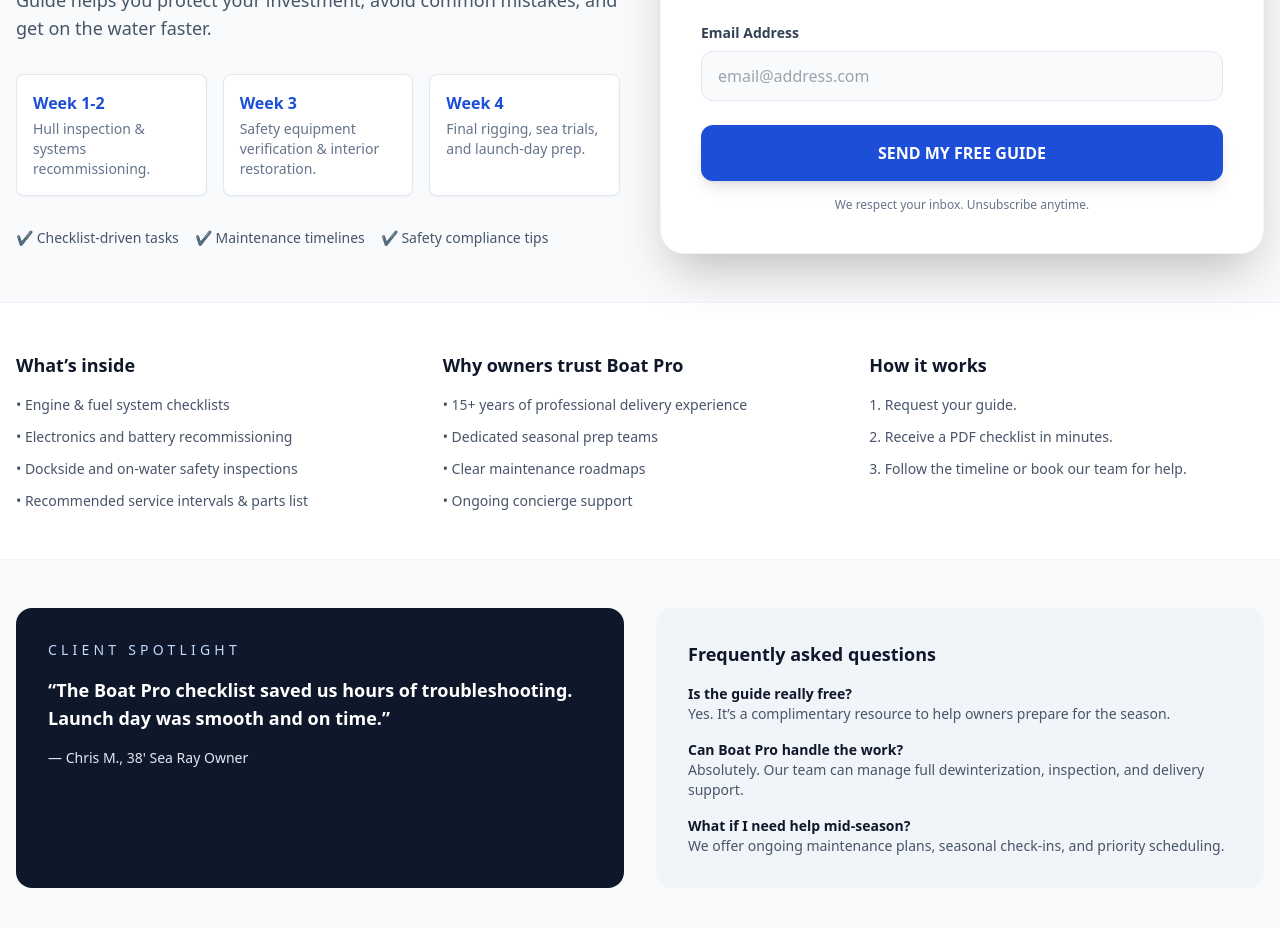
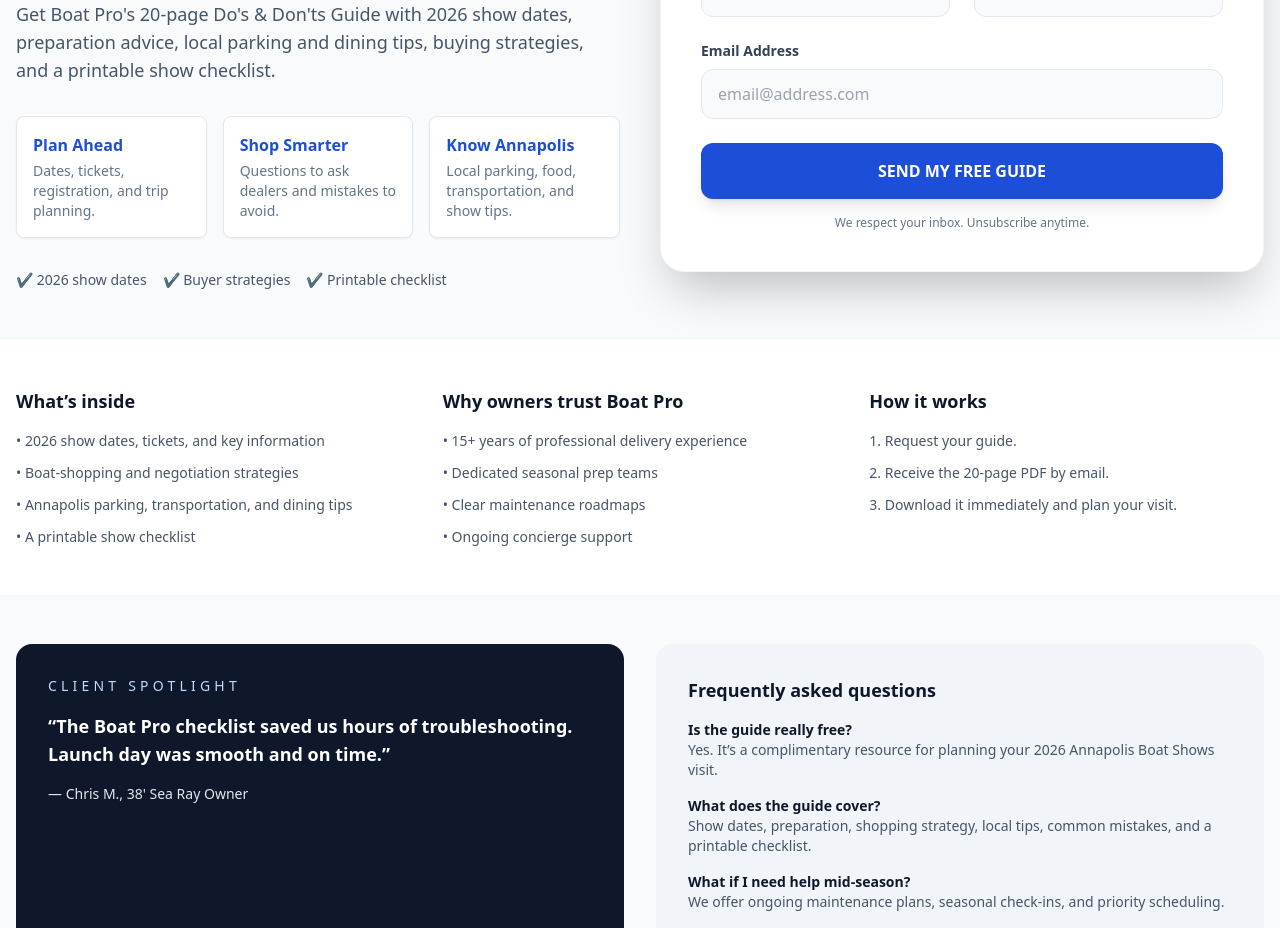
Before and after one commit to dscottpoii/boat-pro-summer-leadmagnet, a plain HTML site: page css.html in a window 1280 px wide. Shown: the part 381-1309 px from the top of the page. Drawn offline with nearby package versions, Linux system fonts and the light colour scheme.

Commit message:
Add Annapolis Boat Shows guide and email automation

```diff
--- a/css.html
+++ b/css.html
@@ -3,7 +3,7 @@
 <head>
     <meta charset="UTF-8">
     <meta name="viewport" content="width=device-width, initial-scale=1.0">
-    <title>Boat Pro | Spring Dewinterization Guide</title>
+    <title>2026 Annapolis Boat Shows Do's &amp; Don'ts Guide | Boat Pro</title>
     <script src="https://cdn.tailwindcss.com"></script>
 </head>
 <body class="bg-slate-50 text-slate-900 font-sans">
@@ -13,7 +13,7 @@
                 <img src="1845.png" alt="Boat Pro Logo" class="h-16 md:h-20 object-contain">
                 <div>
                     <p class="text-xs tracking-[0.2em] uppercase font-bold text-slate-500">Professional Yacht Services &amp; Maritime Solutions</p>
-                    <p class="text-sm text-slate-600">Serving owners, captains, and brokers across the Gulf Coast.</p>
+                    <p class="text-sm text-slate-600">Serving boat owners, captains, marinas, and brokers throughout the Chesapeake Bay and Mid-Atlantic.</p>
                 </div>
             </div>
             <div class="flex flex-col md:items-end gap-1 text-sm text-slate-500">
@@ -27,32 +27,32 @@
         <section class="max-w-7xl mx-auto px-4 py-12">
             <div class="grid grid-cols-1 lg:grid-cols-2 gap-10 items-center">
                 <div>
-                    <p class="text-sm uppercase tracking-[0.3em] text-blue-700 font-semibold">Free seasonal guide</p>
+                    <p class="text-sm uppercase tracking-[0.3em] text-blue-700 font-semibold">Free 2026 Annapolis Boat Shows guide</p>
                     <h1 class="text-3xl md:text-5xl font-black text-slate-900 mt-4 leading-tight">
-                        Launch with confidence in just 4 weeks.
+                        Navigate the Annapolis Boat Shows like a seasoned pro.
                     </h1>
                     <p class="text-lg text-slate-600 mt-6">
-                        Skip the guesswork. Our step-by-step Spring Dewinterization &amp; Launch Guide helps you protect your investment,
-                        avoid common mistakes, and get on the water faster.
+                        Get Boat Pro's 20-page Do's &amp; Don'ts Guide with 2026 show dates, preparation advice,
+                        local parking and dining tips, buying strategies, and a printable show checklist.
                     </p>
                     <div class="mt-8 grid grid-cols-1 sm:grid-cols-3 gap-4">
                         <div class="bg-white p-4 rounded-lg border border-slate-200 shadow-sm">
-                            <span class="text-blue-700 font-bold block mb-1">Week 1-2</span>
-                            <p class="text-sm text-slate-500">Hull inspection &amp; systems recommissioning.</p>
+                            <span class="text-blue-700 font-bold block mb-1">Plan Ahead</span>
+                            <p class="text-sm text-slate-500">Dates, tickets, registration, and trip planning.</p>
                         </div>
                         <div class="bg-white p-4 rounded-lg border border-slate-200 shadow-sm">
-                            <span class="text-blue-700 font-bold block mb-1">Week 3</span>
-                            <p class="text-sm text-slate-500">Safety equipment verification &amp; interior restoration.</p>
+                            <span class="text-blue-700 font-bold block mb-1">Shop Smarter</span>
+                            <p class="text-sm text-slate-500">Questions to ask dealers and mistakes to avoid.</p>
                         </div>
                         <div class="bg-white p-4 rounded-lg border border-slate-200 shadow-sm">
-                            <span class="text-blue-700 font-bold block mb-1">Week 4</span>
-                            <p class="text-sm text-slate-500">Final rigging, sea trials, and launch-day prep.</p>
+                            <span class="text-blue-700 font-bold block mb-1">Know Annapolis</span>
+                            <p class="text-sm text-slate-500">Local parking, food, transportation, and show tips.</p>
                         </div>
                     </div>
                     <div class="mt-8 flex flex-wrap gap-4 text-sm text-slate-600">
-                        <span class="flex items-center gap-2">✔️ Checklist-driven tasks</span>
-                        <span class="flex items-center gap-2">✔️ Maintenance timelines</span>
-                        <span class="flex items-center gap-2">✔️ Safety compliance tips</span>
+                        <span class="flex items-center gap-2">✔️ 2026 show dates</span>
+                        <span class="flex items-center gap-2">✔️ Buyer strategies</span>
+                        <span class="flex items-center gap-2">✔️ Printable checklist</span>
                     </div>
                 </div>
 
@@ -61,6 +61,8 @@
                     <p class="text-sm text-slate-500 text-center mt-2">We’ll email a downloadable PDF and seasonal reminders.</p>
 
                     <form id="boatProForm" class="space-y-6 mt-6">
+                        <input type="hidden" name="guide" value="2026 Annapolis Boat Shows Do's &amp; Don'ts Guide">
+                        <input type="hidden" name="guideUrl" value="https://raw.githubusercontent.com/dscottpoii/boat-pro-summer-leadmagnet/main/2026-Annapolis-Boat-Shows-Dos-and-Donts-Guide.pdf">
                         <div class="grid grid-cols-1 md:grid-cols-2 gap-6">
                             <div>
                                 <label for="firstName" class="block text-sm font-bold text-slate-700 mb-2">First Name</label>
@@ -112,7 +114,8 @@
                     <p class="text-xs text-slate-500 mt-4 text-center">We respect your inbox. Unsubscribe anytime.</p>
 
                     <div id="msg" class="hidden mt-6 p-4 bg-green-50 border border-green-200 rounded-xl text-center font-bold text-green-700" role="status" aria-live="polite">
-                        Welcome aboard! Your dewinterization guide is on its way to your inbox.
+                        Welcome aboard! Check your inbox, or
+                        <a class="underline" href="2026-Annapolis-Boat-Shows-Dos-and-Donts-Guide.pdf" download>download your guide now</a>.
                     </div>
                 </div>
             </div>
@@ -123,10 +126,10 @@
                 <div>
                     <h3 class="text-lg font-bold">What’s inside</h3>
                     <ul class="mt-4 space-y-3 text-sm text-slate-600">
-                        <li>• Engine &amp; fuel system checklists</li>
-                        <li>• Electronics and battery recommissioning</li>
-                        <li>• Dockside and on-water safety inspections</li>
-                        <li>• Recommended service intervals &amp; parts list</li>
+                        <li>• 2026 show dates, tickets, and key information</li>
+                        <li>• Boat-shopping and negotiation strategies</li>
+                        <li>• Annapolis parking, transportation, and dining tips</li>
+                        <li>• A printable show checklist</li>
                     </ul>
                 </div>
                 <div>
@@ -142,8 +145,8 @@
                     <h3 class="text-lg font-bold">How it works</h3>
                     <ol class="mt-4 space-y-3 text-sm text-slate-600">
                         <li>1. Request your guide.</li>
-                        <li>2. Receive a PDF checklist in minutes.</li>
-                        <li>3. Follow the timeline or book our team for help.</li>
+                        <li>2. Receive the 20-page PDF by email.</li>
+                        <li>3. Download it immediately and plan your visit.</li>
                     </ol>
                 </div>
             </div>
@@ -161,11 +164,11 @@
                     <div class="mt-4 space-y-4 text-sm text-slate-600">
                         <div>
                             <p class="font-semibold text-slate-900">Is the guide really free?</p>
-                            <p>Yes. It’s a complimentary resource to help owners prepare for the season.</p>
+                            <p>Yes. It’s a complimentary resource for planning your 2026 Annapolis Boat Shows visit.</p>
                         </div>
                         <div>
-                            <p class="font-semibold text-slate-900">Can Boat Pro handle the work?</p>
-                            <p>Absolutely. Our team can manage full dewinterization, inspection, and delivery support.</p>
+                            <p class="font-semibold text-slate-900">What does the guide cover?</p>
+                            <p>Show dates, preparation, shopping strategy, local tips, common mistakes, and a printable checklist.</p>
                         </div>
                         <div>
                             <p class="font-semibold text-slate-900">What if I need help mid-season?</p>
```
Also changed, not shown: index.html (+28 -25 lines), 3 other files.
